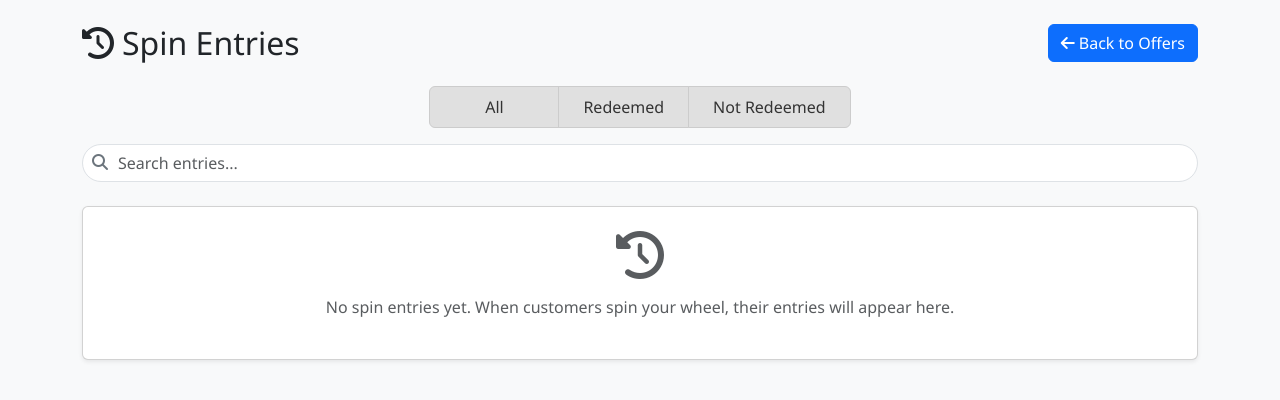
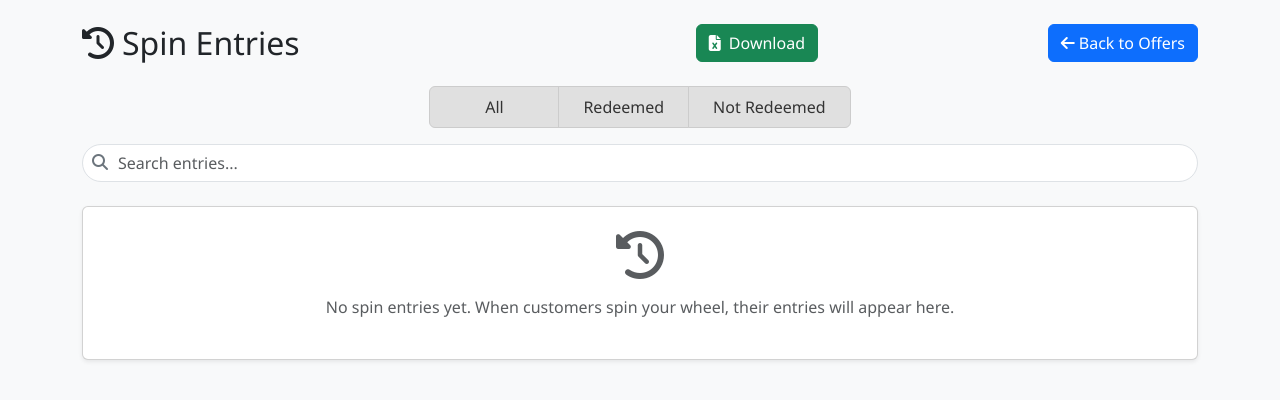
Before and after one commit to AgrimaPT/spin, a Django app: template spinwheelapp/templates/spin_entries.html in a window 1280 px wide. Shown: the part 56-456 px from the top of the page. Run offline with Django 5.2, Linux system fonts and the light colour scheme; the template is opened without the code that fills it, so the values that code supplies are empty; some libraries are stand-ins or nearby versions.

Commit message:
Updated templates

```diff
--- a/spinwheelapp/templates/spin_entries.html
+++ b/spinwheelapp/templates/spin_entries.html
@@ -155,14 +155,23 @@
 <div class="container mt-4">
     <!-- Header Section -->
     <div class="row mb-4 align-items-center">
-        <div class="col-12 col-md-6 mb-2 mb-md-0">
+        <div class="col-12 col-md-4 mb-2 mb-md-0">
             <h2 class="mb-0"><i class="fas fa-history me-2"></i>Spin Entries</h2>
         </div>
-        <div class="col-12 col-md-6 text-md-end">
+
+        <div class="col-12 col-md-4 text-md-end">
+            <button id="downloadExcel" class="btn btn-success">
+                <i class="fas fa-file-excel me-1"></i> Download
+            </button>
+        </div>
+
+        <div class="col-12 col-md-4 text-md-end">
             <a class="btn btn-primary" href="{% url 'offer_list' %}">
                 <i class="fas fa-arrow-left me-1"></i>Back to Offers
             </a>
+
         </div>
+
     </div>
 
     <div class="mb-3 text-center">
@@ -330,5 +339,21 @@ document.addEventListener('DOMContentLoaded', function () {
     }
 });
 </script>
+<script>
+document.getElementById('downloadExcel').addEventListener('click', function () {
+    // Get the table element
+    var table = document.getElementById("entriesTable");
+
+    // Convert table to worksheet
+    var wb = XLSX.utils.table_to_book(table, {sheet: "Spin Entries"});
+
+    // Export to Excel file
+    XLSX.writeFile(wb, "spin_entries.xlsx");
+});
+</script>
+
+
+<script src="https://cdnjs.cloudflare.com/ajax/libs/xlsx/0.18.5/xlsx.full.min.js"></script>
+
 </body>
 </html>
--- a/spinwheelapp/views.py
+++ b/spinwheelapp/views.py
@@ -1231,6 +1231,7 @@ def social_verification(request, shop_code):
         return redirect('spin_page')
 
     entry_data = request.session.get('entry_data', {})
+    temp_spin_id = request.session.get('temp_spin_id')
     if not entry_data or 'phone' not in entry_data:
         logger.warning("Session data missing, redirecting to form")
         messages.error(request, "Session expired. Please start over.")
@@ -1262,6 +1263,7 @@ def social_verification(request, shop_code):
             logger.info("Verification saved")
 
             request.session['social_verified'] = True
+            request.session.save()
             request.session.modified = True
             logger.info("Session marked as verified")
 
```
